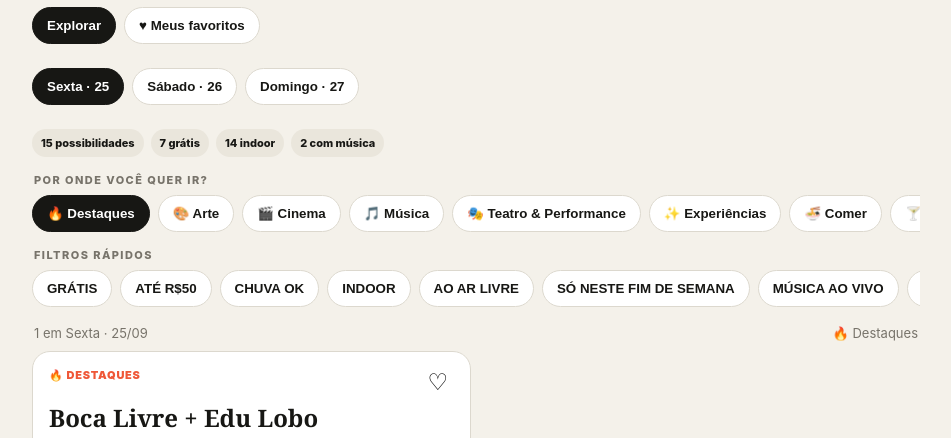
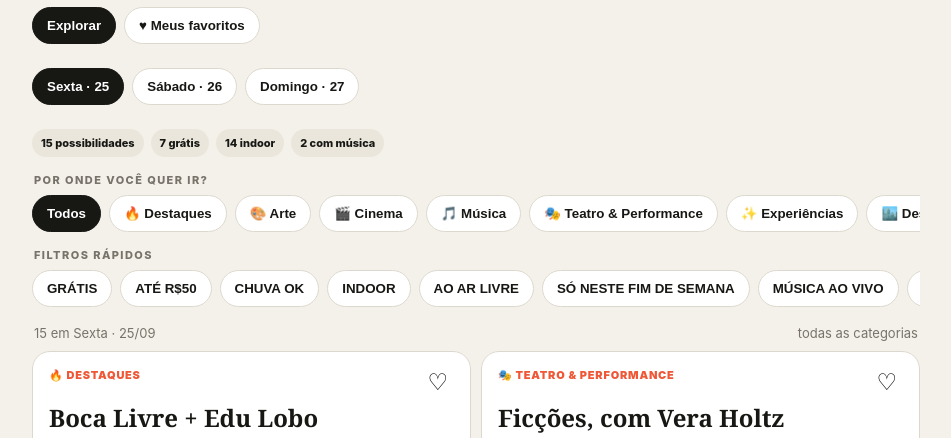
Before and after one commit to urbanmate/agenda-sp, a plain HTML site: page 25-27-set-2026/index.html in a window 1280 px wide. Shown: the part 351-789 px from the top of the page, without its empty margins (164-1115 px from the left). Drawn offline with Linux system fonts and the light colour scheme.

Commit message:
Corrige visão inicial e acesso à curadoria completa

```diff
--- a/25-27-set-2026/index.html
+++ b/25-27-set-2026/index.html
@@ -76,18 +76,18 @@ var events=[
 {id:"d24",d:"sun",c:"discover",t:"Circuito Luz",p:"Pinacoteca + Museu da Língua Portuguesa",h:"Luz",tm:"tarde",pr:"misto",env:"mixed",w:"Dois grandes equipamentos culturais a poucos passos um do outro.",u:"https://pinacoteca.org.br/",tags:["EXPERIÊNCIA","CHUVA OK"]},
 {id:"d25",d:"sun",c:"discover",t:"Circuito Centro + Copan",p:"Copan + entorno central",h:"Centro",tm:"11h30 em diante",pr:"misto",env:"mixed",w:"Mirante, arquitetura e centro numa combinação que funciona como passeio completo.",u:"https://guia.folha.uol.com.br/passeios/2026/09/copan-passa-a-receber-visitas-guiadas-a-cobertura-tambem-as-sextas-e-aos-domingos.shtml",tags:["ATÉ R$50","EXPERIÊNCIA"]}
 ];
-var cats=[["highlights","🔥 Destaques"],["art","🎨 Arte"],["cinema","🎬 Cinema"],["music","🎵 Música"],["theater","🎭 Teatro & Performance"],["experiences","✨ Experiências"],["food","🍜 Comer"],["places","🍸 Lugares"],["discover","🏙️ Descobrir SP"],["outdoor","🌳 Ao ar livre"],["all","Todos"]];
+var cats=[["all","Todos"],["highlights","🔥 Destaques"],["art","🎨 Arte"],["cinema","🎬 Cinema"],["music","🎵 Música"],["theater","🎭 Teatro & Performance"],["experiences","✨ Experiências"],["food","🍜 Comer"],["places","🍸 Bares & Lugares"],["discover","🏙️ Descobrir SP"],["outdoor","🌳 Ao ar livre"]];
 var filterList=["GRÁTIS","ATÉ R$50","CHUVA OK","INDOOR","AO AR LIVRE","SÓ NESTE FIM DE SEMANA","MÚSICA AO VIVO","NOVO"];
-var labels={fri:"Sexta · 25/09",sat:"Sábado · 26/09",sun:"Domingo · 27/09"},day="fri",cat="highlights",filters=[],limit=8;
+var labels={fri:"Sexta · 25/09",sat:"Sábado · 26/09",sun:"Domingo · 27/09"},day="fri",cat="all",filters=[],limit=8;
 var favs=JSON.parse(localStorage.getItem("agendaSpFavs_20260925")||"[]");
 function q(s){return document.querySelector(s)}function qa(s){return Array.prototype.slice.call(document.querySelectorAll(s))}
 function has(id){return favs.indexOf(id)>=0}function save(){localStorage.setItem("agendaSpFavs_20260925",JSON.stringify(favs));q("#favCount").textContent=favs.length?"("+favs.length+")":""}
-function nav(){q("#cats").innerHTML=cats.map(function(x){return '<button data-cat="'+x[0]+'" class="'+(cat===x[0]?"active":"")+'">'+x[1]+'</button>'}).join("");q("#filters").innerHTML=filterList.map(function(x){return '<button data-filter="'+x+'" class="'+(filters.indexOf(x)>=0?"active":"")+'">'+x+'</button>'}).join("")}
+function nav(){var dayEvents=events.filter(function(e){return e.d===day});q("#cats").innerHTML=cats.filter(function(x){return x[0]==="all"||x[0]==="highlights"||dayEvents.some(function(e){return e.c===x[0]})}).map(function(x){return '<button data-cat="'+x[0]+'" class="'+(cat===x[0]?"active":"")+'">'+x[1]+'</button>'}).join("");q("#filters").innerHTML=filterList.map(function(x){return '<button data-filter="'+x+'" class="'+(filters.indexOf(x)>=0?"active":"")+'">'+x+'</button>'}).join("")}
 function pool(){return events.filter(function(e){if(e.d!==day)return false;if(cat!=="all"&&e.c!==cat)return false;return filters.every(function(f){if(f==="INDOOR")return e.env==="indoor";if(f==="AO AR LIVRE")return e.env==="outdoor";return e.tags.indexOf(f)>=0})})}
 function cname(c){var x=cats.filter(function(z){return z[0]===c})[0];return x?x[1]:c}
 function card(e){return '<article class="card"><div class="top"><span class="cat">'+cname(e.c)+'</span><button class="fav" data-fav="'+e.id+'">'+(has(e.id)?"♥":"♡")+'</button></div><h3>'+e.t+'</h3><div class="meta"><b>'+e.tm+'</b> · '+e.p+'<br>'+e.h+' · '+e.pr+'</div><p class="why">'+e.w+'</p><div class="badges">'+e.tags.map(function(t){return '<span class="badge">'+t+'</span>'}).join("")+'</div>'+(e.a?'<div class="alert">⚠ '+e.a+'</div>':"")+(e.u?'<p><a href="'+e.u+'" target="_blank" rel="noopener">Ver fonte ↗</a></p>':"")+'</article>'}
 function render(){nav();qa("[data-day]").forEach(function(b){b.classList.toggle("active",b.dataset.day===day)});var all=events.filter(function(e){return e.d===day}),p=pool();q("#summary").innerHTML='<span class="stat">'+all.length+' possibilidades</span><span class="stat">'+all.filter(function(e){return e.tags.indexOf("GRÁTIS")>=0}).length+' grátis</span><span class="stat">'+all.filter(function(e){return e.env==="indoor"}).length+' indoor</span><span class="stat">'+all.filter(function(e){return e.tags.indexOf("MÚSICA AO VIVO")>=0}).length+' com música</span>';q("#result").textContent=p.length+" em "+labels[day];q("#hint").textContent=cat==="all"?"todas as categorias":cname(cat);q("#cards").innerHTML=p.slice(0,limit).map(card).join("")||'<div class="empty">Nenhuma opção com essa combinação. Tire um filtro e tente de novo.</div>';q("#more").classList.toggle("hidden",p.length<=limit);save()}
 function renderFavs(){var chosen=events.filter(function(e){return has(e.id)});q("#favContent").innerHTML=chosen.length?["fri","sat","sun"].map(function(d){var a=chosen.filter(function(e){return e.d===d});return a.length?'<h2 class="favday">'+labels[d]+'</h2><div class="cards">'+a.map(card).join("")+'</div>':""}).join(""):'<div class="empty">Você ainda não salvou nada. Volte para Explorar e toque no coração.</div>'}
-document.addEventListener("click",function(ev){var b=ev.target.closest("button");if(!b)return;if(b.dataset.day){day=b.dataset.day;cat="highlights";filters=[];limit=8;render()}if(b.dataset.cat){cat=b.dataset.cat;limit=8;render()}if(b.dataset.filter){var i=filters.indexOf(b.dataset.filter);if(i>=0)filters.splice(i,1);else filters.push(b.dataset.filter);limit=8;render()}if(b.dataset.fav){var j=favs.indexOf(b.dataset.fav);if(j>=0)favs.splice(j,1);else favs.push(b.dataset.fav);save();render();renderFavs()}if(b.id==="more"){limit+=8;render()}if(b.id==="exploreMode"){q("#explore").classList.remove("hidden");q("#favorites").classList.add("hidden");b.classList.add("active");q("#favMode").classList.remove("active")}if(b.id==="favMode"){q("#explore").classList.add("hidden");q("#favorites").classList.remove("hidden");b.classList.add("active");q("#exploreMode").classList.remove("active");renderFavs()}});
+document.addEventListener("click",function(ev){var b=ev.target.closest("button");if(!b)return;if(b.dataset.day){day=b.dataset.day;cat="all";filters=[];limit=8;render()}if(b.dataset.cat){cat=b.dataset.cat;limit=8;render()}if(b.dataset.filter){var i=filters.indexOf(b.dataset.filter);if(i>=0)filters.splice(i,1);else filters.push(b.dataset.filter);limit=8;render()}if(b.dataset.fav){var j=favs.indexOf(b.dataset.fav);if(j>=0)favs.splice(j,1);else favs.push(b.dataset.fav);save();render();renderFavs()}if(b.id==="more"){limit+=8;render()}if(b.id==="exploreMode"){q("#explore").classList.remove("hidden");q("#favorites").classList.add("hidden");b.classList.add("active");q("#favMode").classList.remove("active")}if(b.id==="favMode"){q("#explore").classList.add("hidden");q("#favorites").classList.remove("hidden");b.classList.add("active");q("#exploreMode").classList.remove("active");renderFavs()}});
 render();
 </script></body></html>
```
